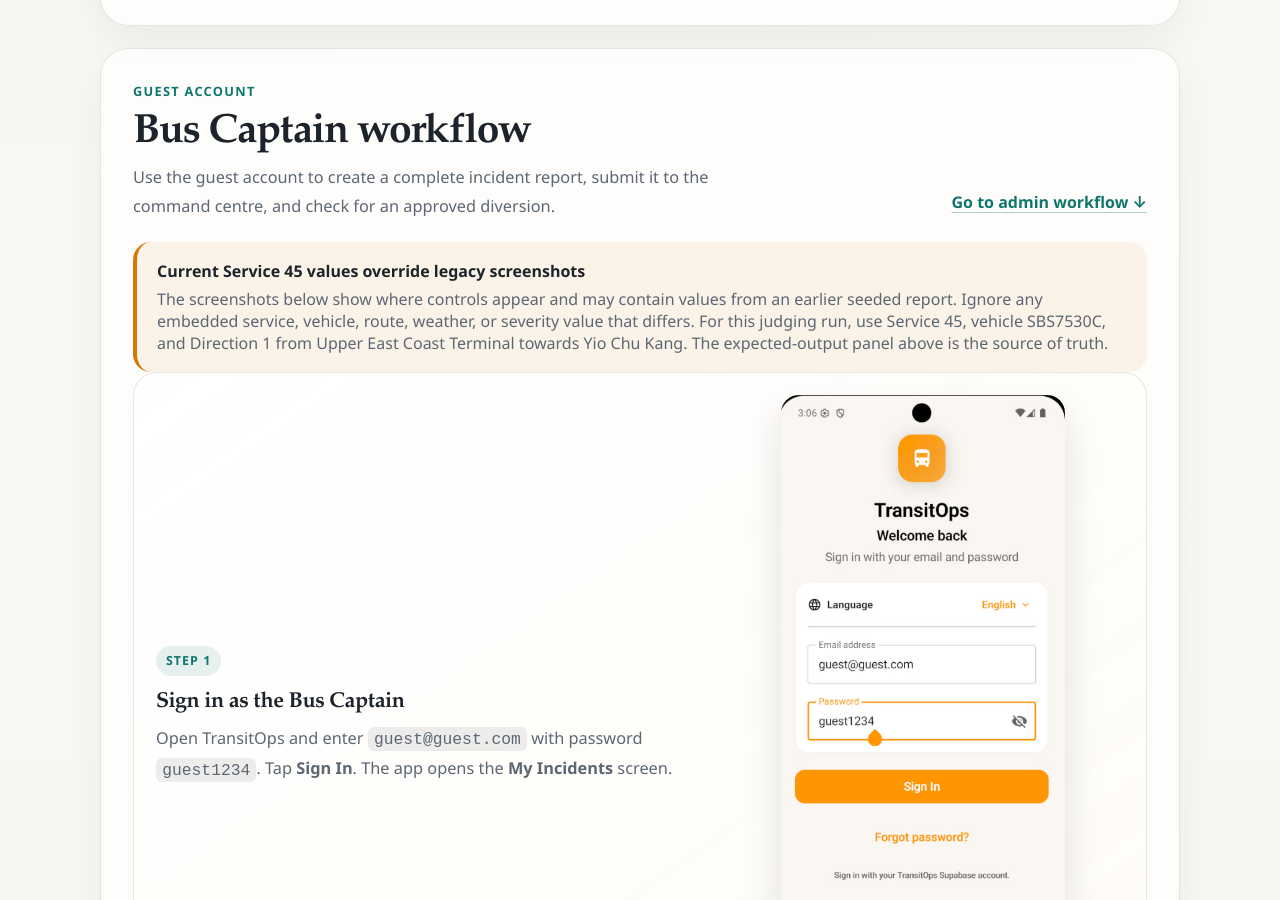
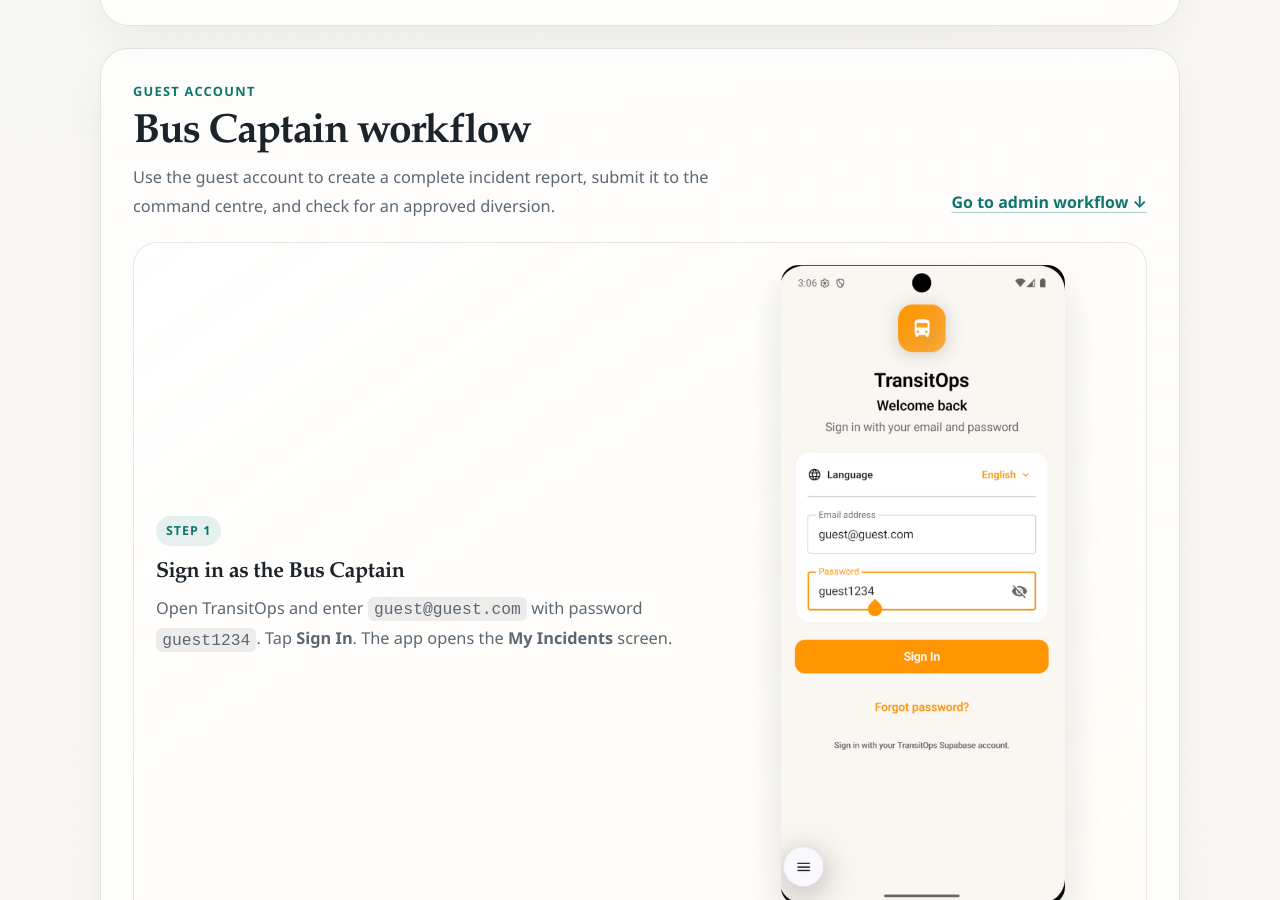
Before and after one commit to ZengZixuan05/RouteGuardians-Manual, a Jekyll site: the page built from android-app.md, in a window 1280 px wide and 900 px high, scrolled down 4322 px. Built offline with Jekyll 4.4.1, drawn with Linux system fonts in a browser that asks for light colours.

Commit message:
Remove workflow legacy notices

```diff
--- a/android-app.md
+++ b/android-app.md
@@ -235,11 +235,6 @@
       <p>Use the guest account to create a complete incident report, submit it to the command centre, and check for an approved diversion.</p>
     </div>
     <a class="workflow-jump" href="#admin-workflow">Go to admin workflow &darr;</a>
-  </div>
-
-  <div class="callout">
-    <strong>Current Service 45 values override legacy screenshots</strong>
-    <span class="muted">The screenshots below show where controls appear and may contain values from an earlier seeded report. Ignore any embedded service, vehicle, route, weather, or severity value that differs. For this judging run, use Service 45, vehicle SBS7530C, and Direction 1 from Upper East Coast Terminal towards Yio Chu Kang. The expected-output panel above is the source of truth.</span>
   </div>
 
   <div class="workflow-list">
```
Also changed, not shown: web-dashboard.md (+0 -5 lines).
